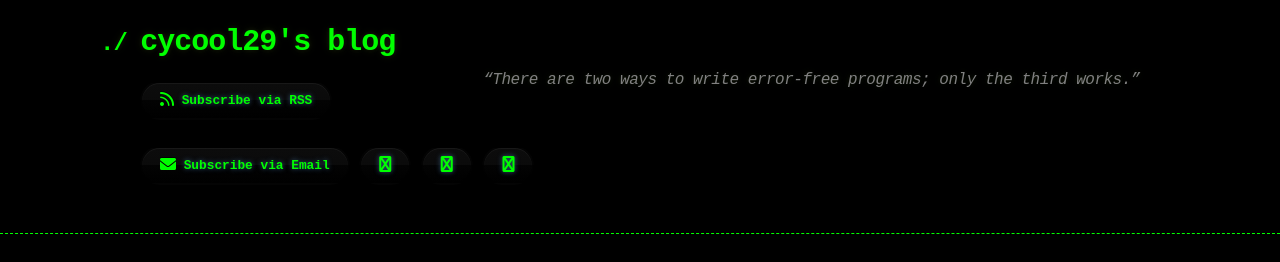
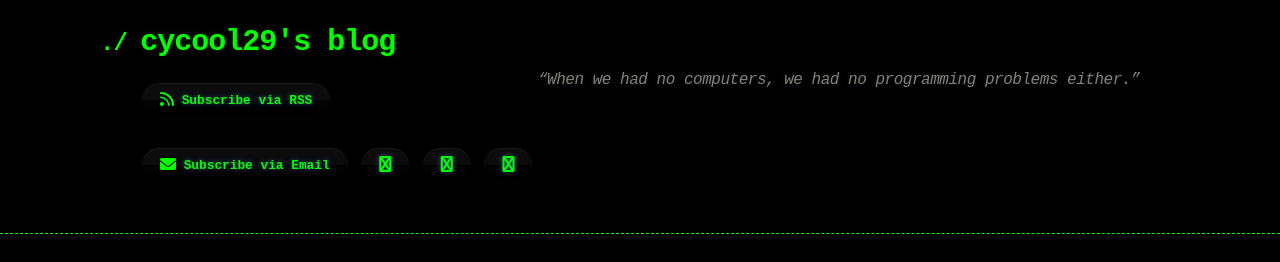
Before and after one commit to cycool29/cycool29.github.io, a Jekyll site: the page built from index.md, in a window 1280 px wide and 900 px high. Shown: the top 262 px of the window. Built offline with Jekyll 4.4.1, drawn with Linux system fonts in a browser that asks for light colours; a style sheet for code colours, icons or effects is not loaded.

Commit message:
Update quotes

```diff
--- a/_config.yml
+++ b/_config.yml
@@ -1,5 +1,5 @@
 title: cycool29's blog
-description: "“There are two ways to write error-free programs; only the third works.” "
+description: "“When we had no computers, we had no programming problems either.” "
 bio: A high school student. Intermediate in Python, Git, Bash. Learning JavaScript. He/Him. "
 author: cycool29
 url: https://cycool29.github.io
```
